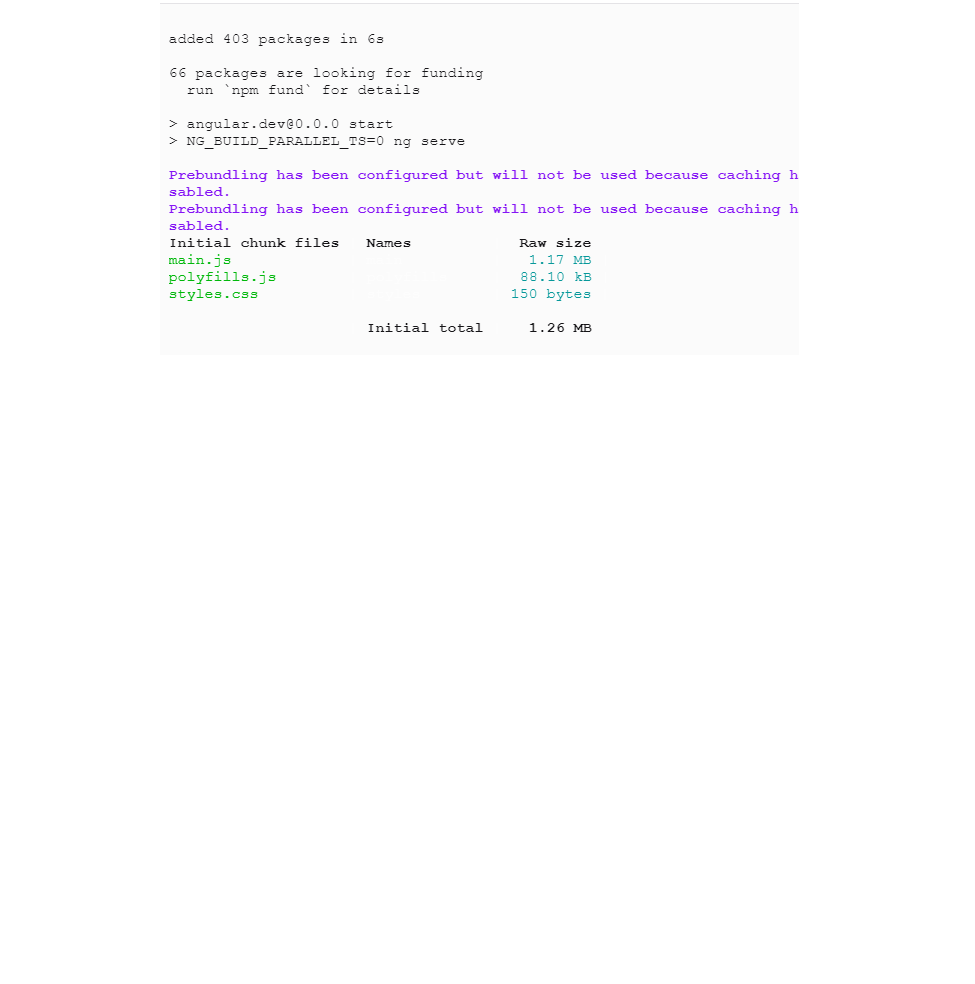
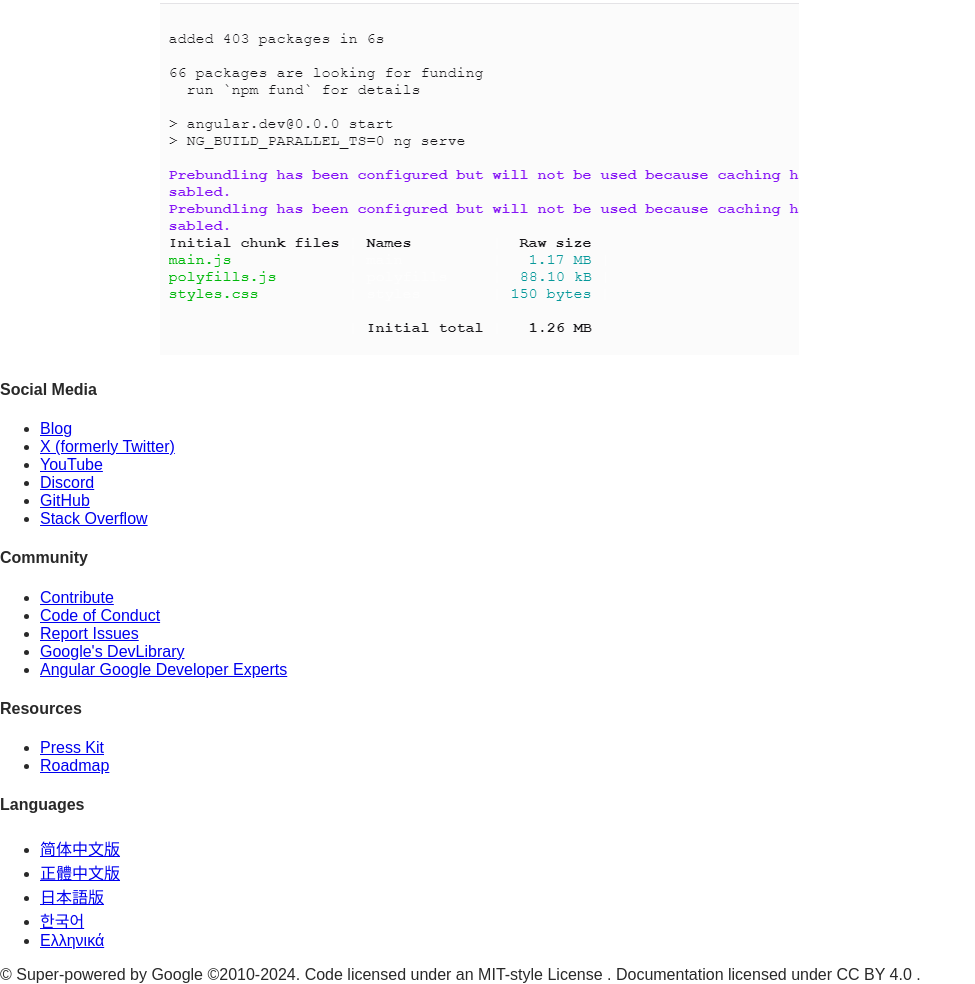
Before and after one commit to gusrick02/angular, a plain HTML site: page index.html in a window 1280 px wide. Shown: the part 2146-3130 px from the top of the page, without its empty margins (0-975 px from the left). Before the commit the page ends 2505 px from the top, so only its background shows below. Drawn offline with Linux system fonts and the light colour scheme.

Commit message:
index.html

```diff
--- a/index.html
+++ b/index.html
@@ -115,8 +115,58 @@
                 </div>
                 <img src="./assets/img/imagem-console.png" alt="">
             </div>
+
         </section>
     </main>
-    <footer></footer>
+    <footer>
+        <div class="footer-container">
+
+            <div class="footer-section">
+                <h4>Social Media</h4>
+                <ul>
+                    <li><a href="#">Blog</a></li>
+                    <li><a href="#">X (formerly Twitter)</a></li>
+                    <li><a href="#">YouTube</a></li>
+                    <li><a href="#">Discord</a></li>
+                    <li><a href="#">GitHub</a></li>
+                    <li><a href="#">Stack Overflow</a></li>
+                </ul>
+            </div>
+
+            <div class="footer-section">
+                <h4>Community</h4>
+                <ul>
+                    <li><a href="#">Contribute</a></li>
+                    <li><a href="#">Code of Conduct</a></li>
+                    <li><a href="#">Report Issues</a></li>
+                    <li><a href="#">Google's DevLibrary</a></li>
+                    <li><a href="#">Angular Google Developer Experts</a></li>
+                </ul>
+            </div>
+
+            <div class="footer-section">
+                <h4>Resources</h4>
+                <ul>
+                    <li><a href="#">Press Kit</a></li>
+                    <li><a href="#">Roadmap</a></li>
+                </ul>
+            </div>
+
+            <div class="footer-section">
+                <h4>Languages</h4>
+                <ul>
+                    <li><a href="#">简体中文版</a></li>
+                    <li><a href="#">正體中文版</a></li>
+                    <li><a href="#">日本語版</a></li>
+                    <li><a href="#">한국어</a></li>
+                    <li><a href="#">Ελληνικά</a></li>
+                </ul>
+            </div>
+
+        </div>
+        <div class="footer-bottom">
+            &copy; Super-powered by Google ©2010-2024. Code licensed under an MIT-style License . Documentation licensed under CC BY 4.0 .
+        </div>
+    </footer>
 </body>
 </html>
```
